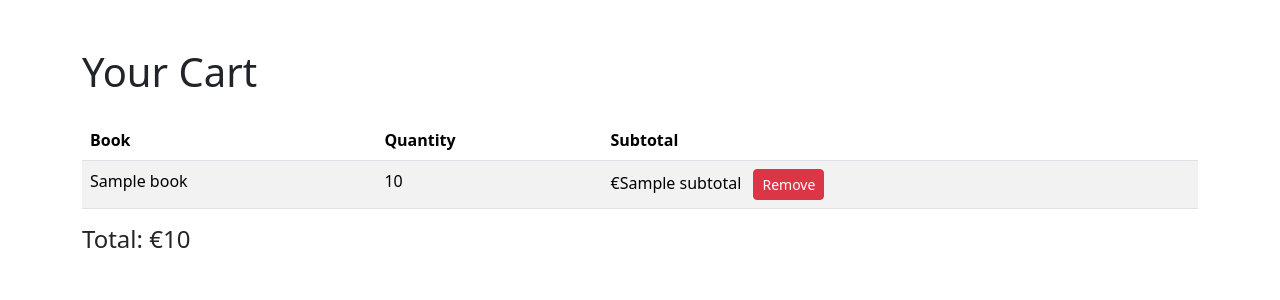
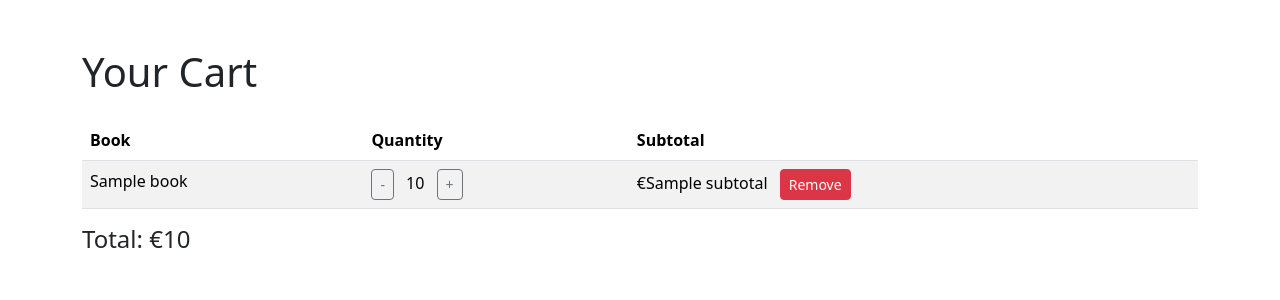
Before and after one commit to jrxmae/ebook-store, a Django app: template store/templates/store/cart.html in a window 1280 px wide. Shown: the top 300 px of the page. Run offline with Django 5.2, Linux system fonts and the light colour scheme; the template is opened without the code that fills it: most values are stand-ins (such as "Sample title", 1, 10 or a date in 2020); some libraries are stand-ins or nearby versions.

Commit message:
Add increase and decrease button for quantity in cart

```diff
--- a/store/templates/store/cart.html
+++ b/store/templates/store/cart.html
@@ -28,7 +28,17 @@
             {% for item in cart_items %}
             <tr>
                 <td>{{ item.book.title }}</td>
-                <td>{{ item.quantity }}</td>
+                <td>
+                    <form action="{% url 'decrease_quantity' item.book.id %}" method="post" style="display:inline;">
+                        {% csrf_token %}
+                        <button class="btn btn-sm btn-outline-secondary">-</button>
+                    </form>
+                    <span class="mx-2">{{ item.quantity }}</span>
+                    <form action="{% url 'increase_quantity' item.book.id %}" method="post" style="display:inline;">
+                        {% csrf_token %}
+                        <button class="btn btn-sm btn-outline-secondary">+</button>
+                    </form>
+                </td>
                 <td>
                     €{{ item.subtotal }}
 
--- a/store/urls.py
+++ b/store/urls.py
@@ -9,5 +9,7 @@ urlpatterns = [
     path('cart/', views.view_cart, name='view_cart'),
     # URL to handle removing books from the cart
     path('remove-from-cart/<int:book_id>/', views.remove_from_cart, name='remove_from_cart'),
+    path('increase/<int:book_id>/', views.increase_quantity, name='increase_quantity'),
+    path('decrease/<int:book_id>/', views.decrease_quantity, name='decrease_quantity'),
 
 ]
```
Also changed, not shown: store/views.py (+19 -0 lines), db.sqlite3.
